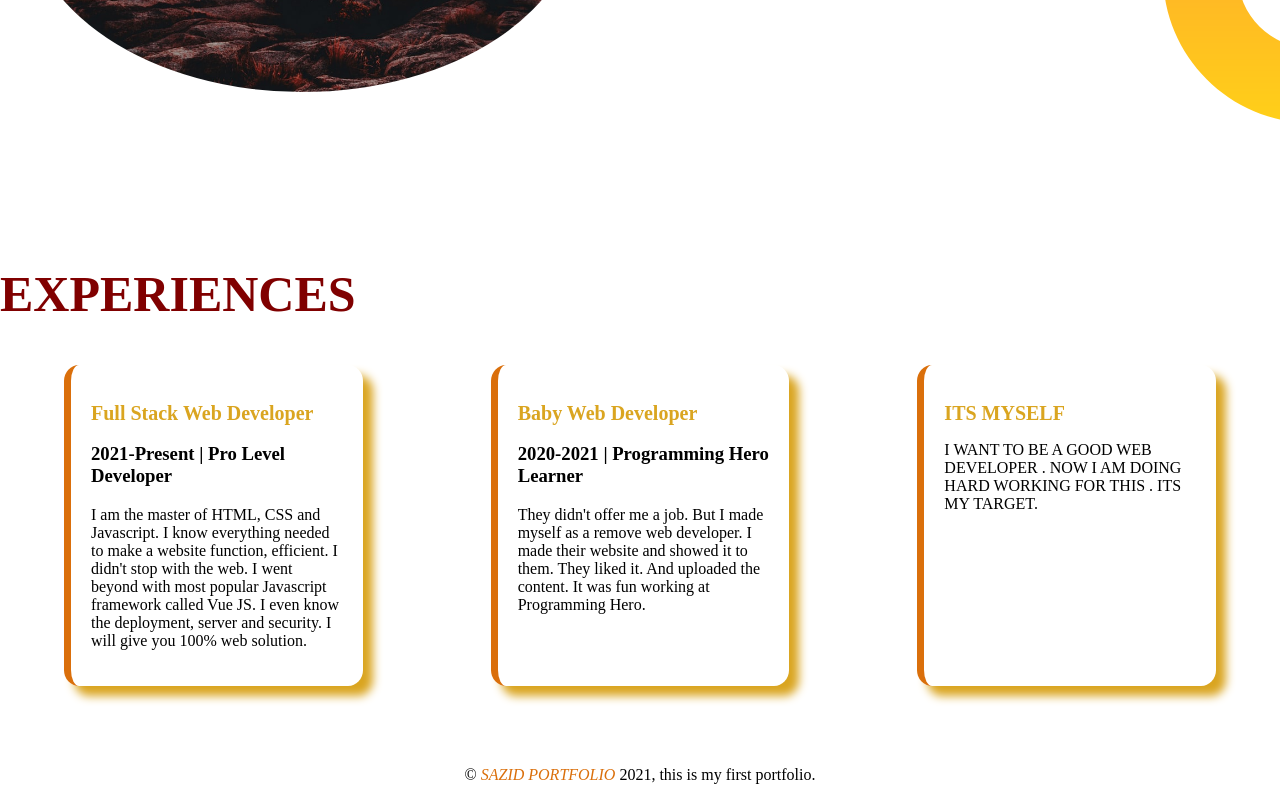
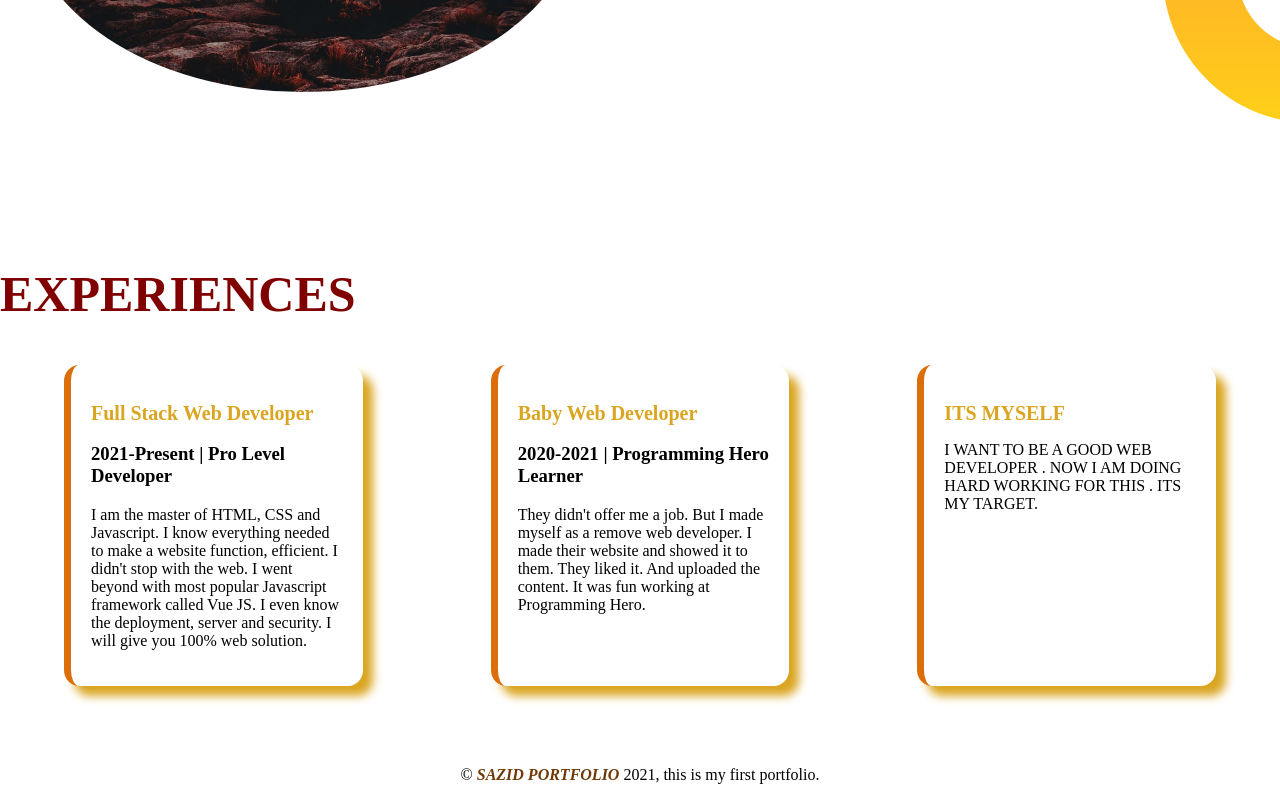
Before and after one commit to SAZID404/developer-portfolio-one-, a plain HTML site: page index.html in a window 1280 px wide. Shown: the part 958-1758 px from the top of the page. Drawn offline with Linux system fonts and the light colour scheme; files whose address does not match are found by name; a web font is replaced by a local one.

Commit message:
again update portfolio

```diff
--- a/style.css
+++ b/style.css
@@ -109,5 +109,6 @@ footer p{
     text-align: center;
 }
 .SA{
-    color: rgb(218, 111, 11);
+    color: rgb(112, 56, 4);
+    font-weight: 700;
 }
```
